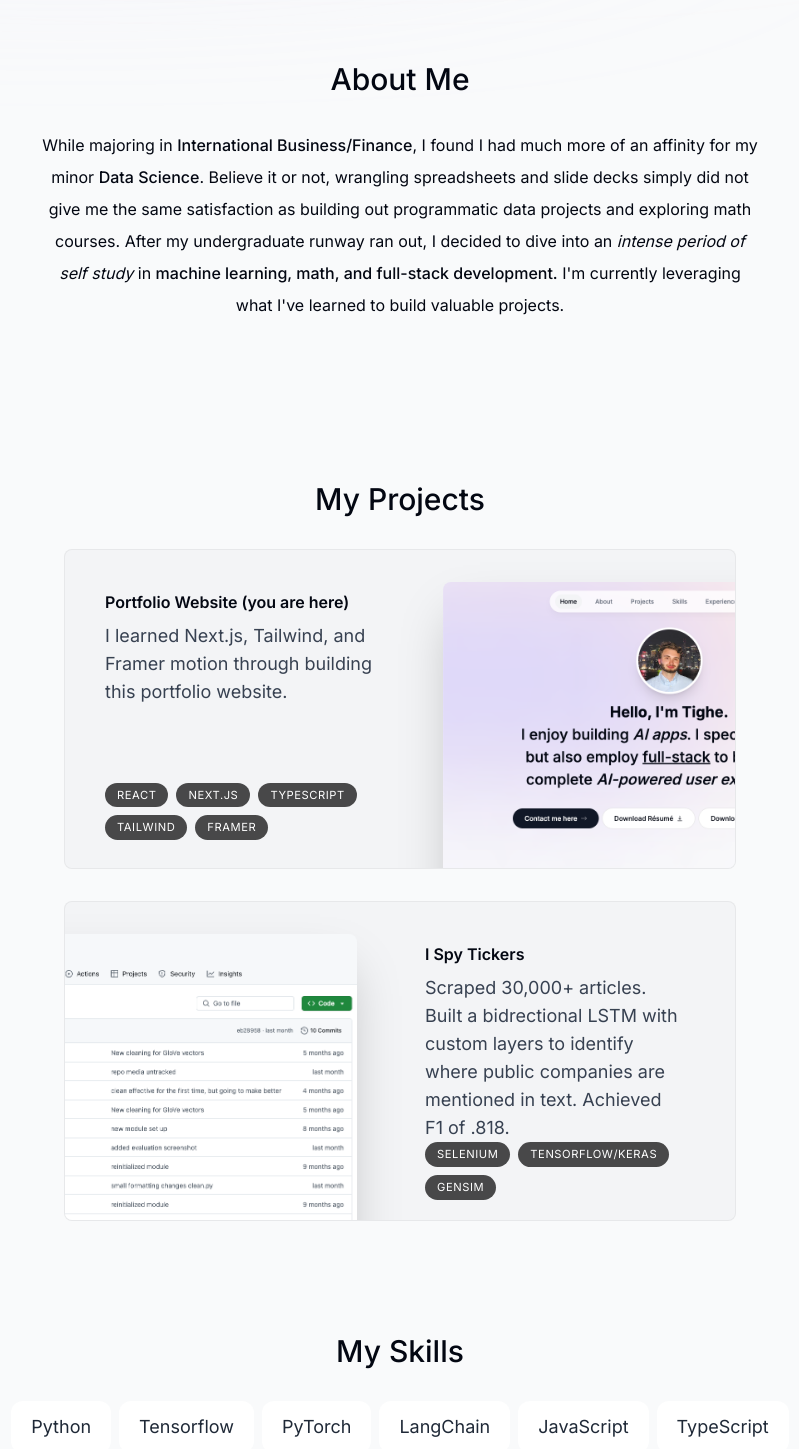
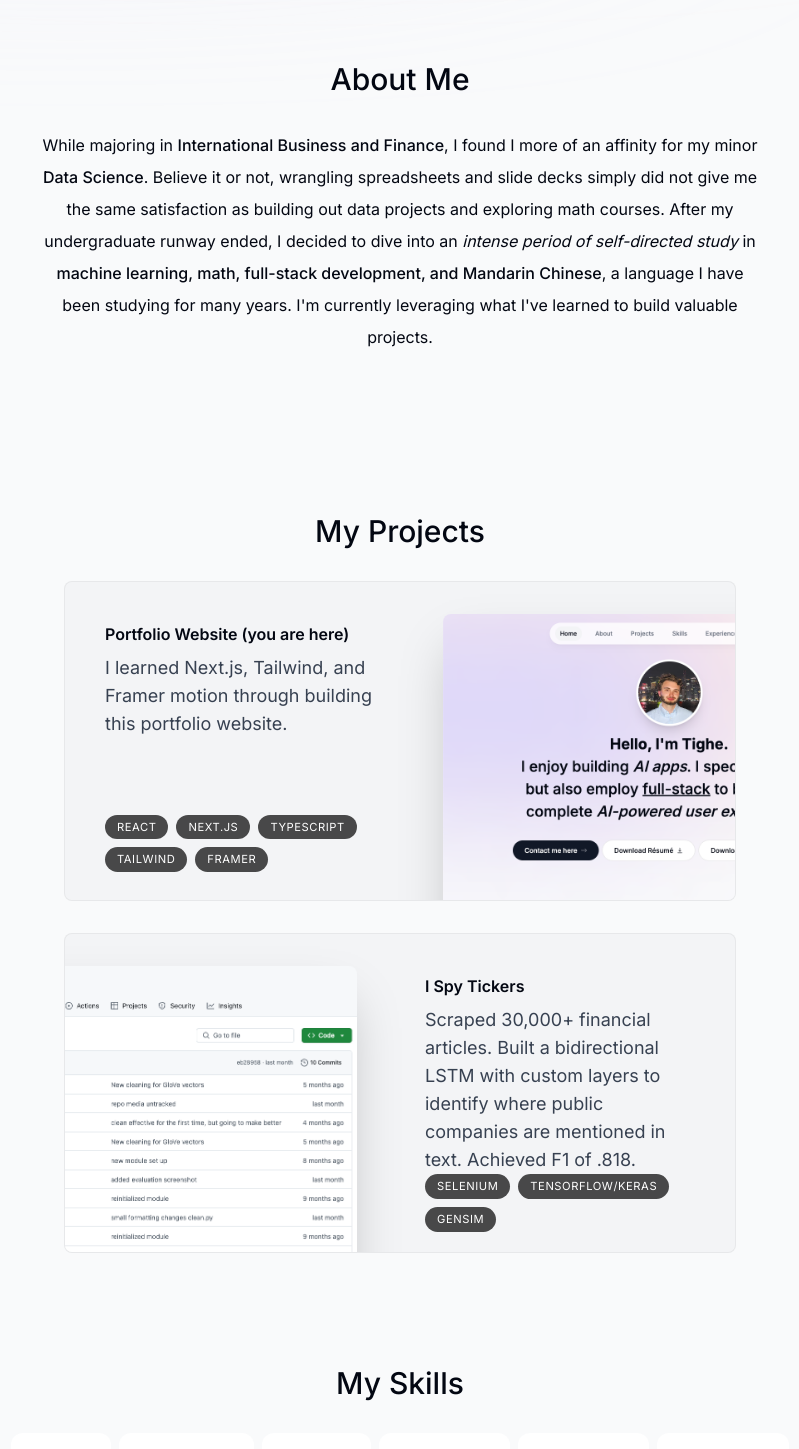
Before and after one commit to thclough/thclough.github.io, a Next.js app: page / in a window 1280 px wide. Shown: the part 800-2249 px from the top of the page, without its empty margins (240-1039 px from the left). Built offline with nearby package versions, Linux system fonts and the light colour scheme.

Commit message:
favicon, grammar

```diff
--- a/app/layout.tsx
+++ b/app/layout.tsx
@@ -21,6 +21,9 @@ export default function RootLayout({
 }) {
   return (
     <html lang="en" className="!scroll-smooth">
+      <head>
+        <link rel="icon" href="/icon.ico" />
+      </head>
       <body
         className={`${inter.className}
       relative bg-gray-50 text-gray-950 pt-28 sm:pt-30 dark:bg-gray-900 dark:text-gray-50 dark:text-opacity-90`}
--- a/components/About.tsx
+++ b/components/About.tsx
@@ -20,18 +20,18 @@ export default function About() {
       <SectionHeading>About Me</SectionHeading>
       <p>
         While majoring in{" "}
-        <span className="font-medium">International Business/Finance</span>, I
-        found I had much more of an affinity for my minor{" "}
+        <span className="font-medium">International Business and Finance</span>,
+        I found I more of an affinity for my minor{" "}
         <span className="font-medium">Data Science</span>. Believe it or not,
         wrangling spreadsheets and slide decks simply did not give me the same
-        satisfaction as building out programmatic data projects and exploring
-        math courses. After my undergraduate runway ran out, I decided to dive
-        into an <span className="italic">intense period of self study</span> in{" "}
+        satisfaction as building out data projects and exploring math courses.
+        After my undergraduate runway ended, I decided to dive into an{" "}
+        <span className="italic">intense period of self-directed study</span> in{" "}
         <span className="font-medium">
-          machine learning, math, and full-stack development.
-        </span>{" "}
-        I&apos;m currently leveraging what I&apos;ve learned to build valuable
-        projects.
+          machine learning, math, full-stack development, and Mandarin Chinese
+        </span>
+        , a language I have been studying for many years. I&apos;m currently
+        leveraging what I&apos;ve learned to build valuable projects.
       </p>
       <p></p>
     </motion.section>
--- a/lib/data.ts
+++ b/lib/data.ts
@@ -37,7 +37,7 @@ export const experiencesData = [
     title: "Student Consultant",
     location: "Cologne, Germany",
     description:
-      "First technical professional experience. I worked on Python development and developed the standard project structure for a large company's data applications.",
+      "First technical professional experience. I worked on Python development and developed the standard data project structure for a large company",
     icon: React.createElement(CgWorkAlt),
     date: "Summer 2023",
   },
@@ -45,7 +45,7 @@ export const experiencesData = [
     title: "Graduated University",
     location: "Boston, MA",
     description:
-      "I graduated from my studies with a degree in International Business/Finance and minor in data science. I also led my team to win 2nd place in the university data competition in my final semester.",
+      "I graduated from my studies with a degree in International Business/Finance and minor in Data Science. I also led my team to win 2nd place in the university data competition in my final semester.",
     icon: React.createElement(LuGraduationCap),
     date: "December 2023",
   },
@@ -71,7 +71,7 @@ export const projectsData = [
   {
     title: "I Spy Tickers",
     description:
-      "Scraped 30,000+ articles. Built a bidrectional LSTM with custom layers to identify where public companies are mentioned in text. Achieved F1 of .818.",
+      "Scraped 30,000+ financial articles. Built a bidirectional LSTM with custom layers to identify where public companies are mentioned in text. Achieved F1 of .818.",
     tags: ["Selenium", "Tensorflow/Keras", "Gensim"],
     imageUrl: ispytickersImg,
     href: "https://github.com/thclough/i-spy-tickers",
```
Also changed, not shown: 1 other file (tests, documents, lock files or other folders).
